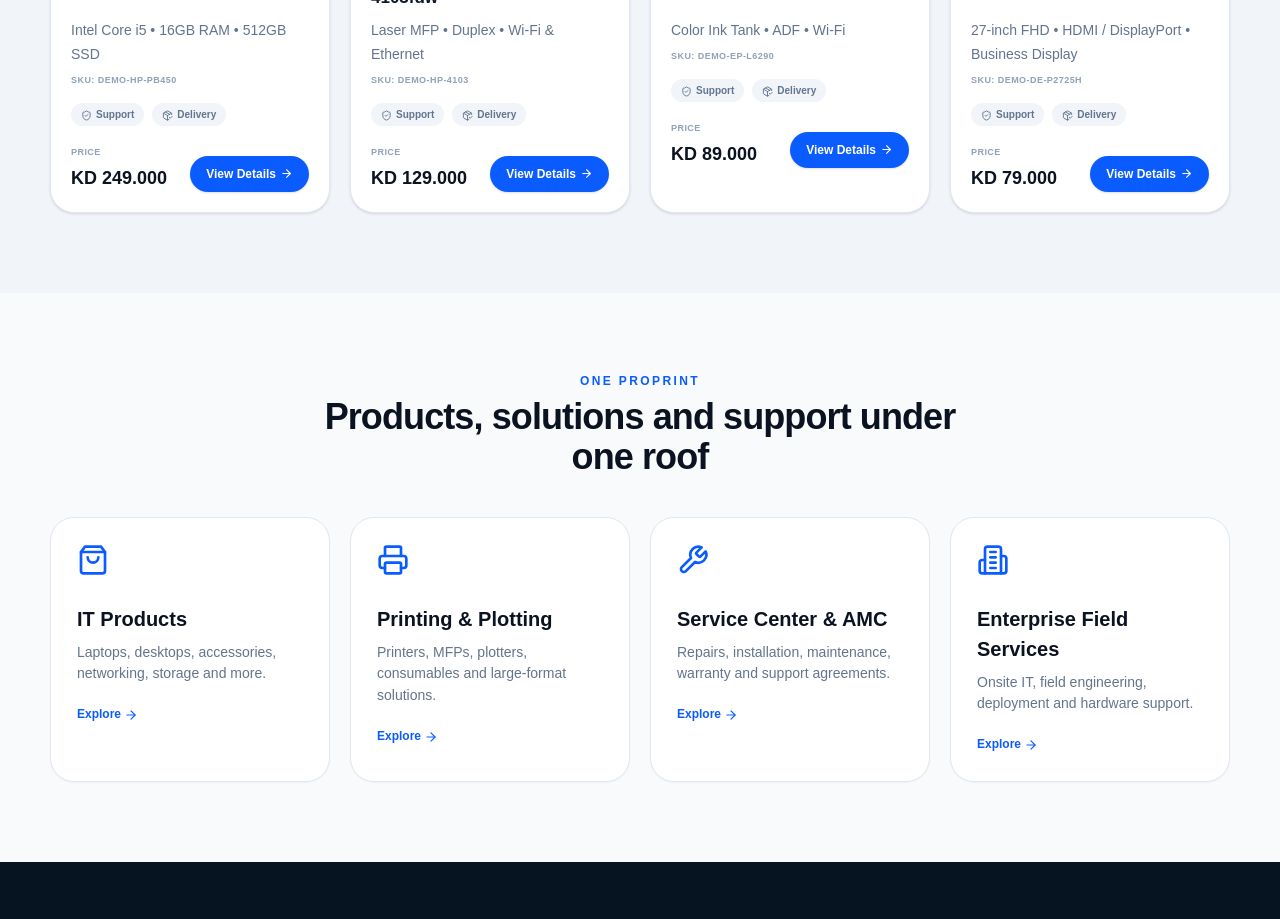
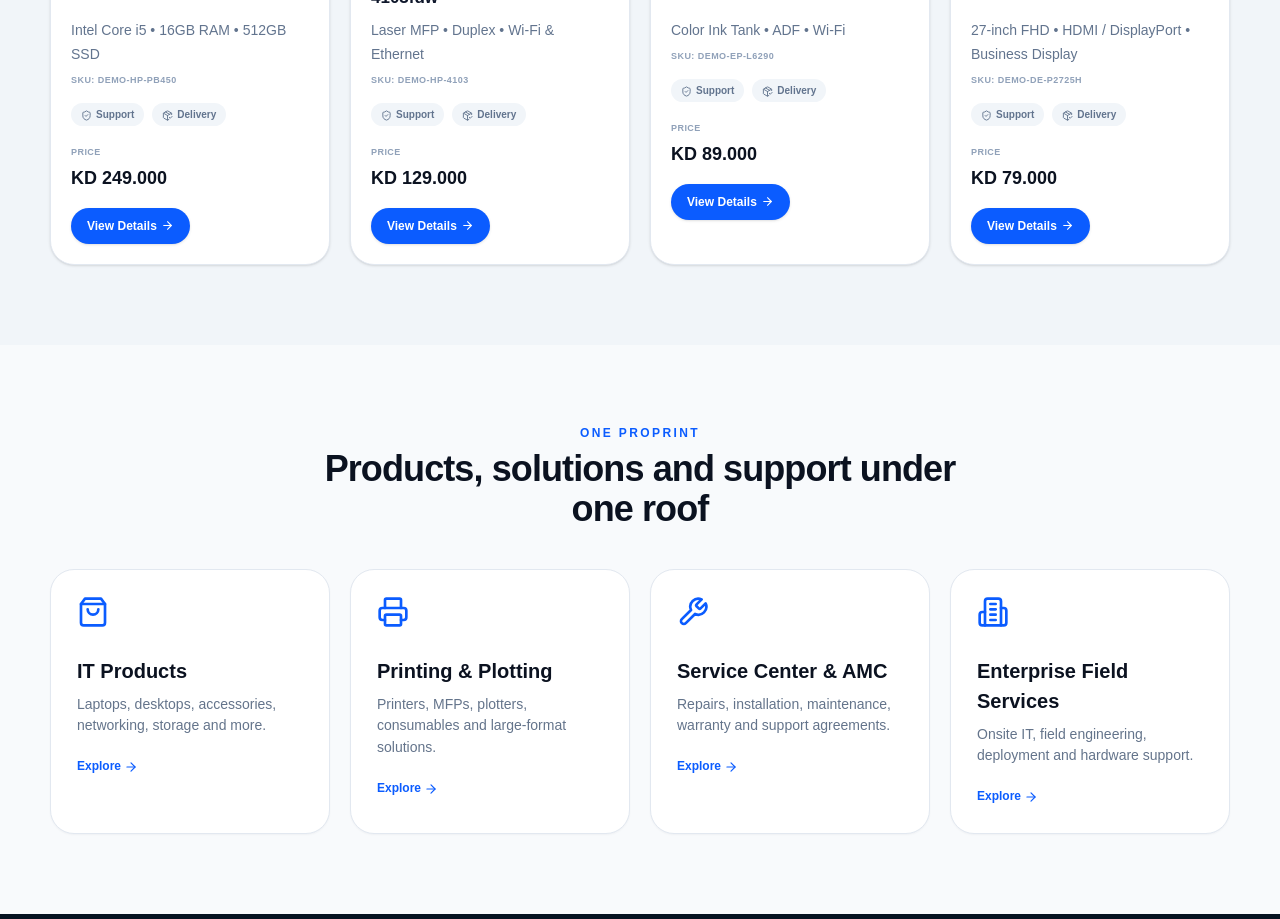
Before and after one commit to broprint/proprint-solutions-2026, a Next.js app: page / in a window 1280 px wide. Shown: the part 2300-3219 px from the top of the page. Built offline with nearby package versions, Linux system fonts and the light colour scheme.

Commit message:
Add stock-aware actions to shop product cards

```diff
--- a/components/ProductCard.tsx
+++ b/components/ProductCard.tsx
@@ -1,23 +1,36 @@
 import Link from 'next/link';
-import { ArrowRight, CheckCircle2, PackageCheck, ShieldCheck } from 'lucide-react';
+import { ArrowRight, CheckCircle2, PackageCheck, ShieldCheck, ShoppingCart } from 'lucide-react';
 import type { Product } from '@/data/catalog';
 import { ProductVisual } from './ProductVisual';
 
 export function ProductCard({ product }: { product:Product }) {
-  const quoteOnly = product.price.toLowerCase().includes('quote');
+  const quoteOnly = product.priceOnRequest || product.stock === 'Quote only' || product.price.toLowerCase().includes('quote');
+  const inStock = (product.stock === 'In stock' || product.stock === 'Low stock') && (product.stockQuantity ?? 0) > 0;
+  const orderable = product.stock === 'Available on order';
+  const canBuy = !quoteOnly && (inStock || orderable);
   const available = product.stock || (quoteOnly ? 'Quote only' : 'Available');
+  const availabilityClass = product.stock === 'Out of stock' || product.stock === 'Request availability'
+    ? 'text-slate-500'
+    : product.stock === 'Low stock' || product.stock === 'Available on order'
+      ? 'text-amber-600'
+      : 'text-emerald-600';
+
   return <article className="group overflow-hidden rounded-[1.5rem] border border-slate-200 bg-white shadow-sm transition duration-300 hover:-translate-y-1 hover:shadow-xl">
     <div className="relative">
       <ProductVisual icon={product.icon} image={product.image} imageAlt={product.imageAlt || product.name}/>
       {product.badge && <span className="absolute left-4 top-4 z-30 rounded-full bg-white px-3 py-1 text-[9px] font-black tracking-widest text-[#0b5cff] shadow-sm">{product.badge}</span>}
     </div>
     <div className="p-5">
-      <div className="flex items-center justify-between gap-3"><div className="text-[10px] font-black uppercase tracking-[.14em] text-slate-400">{product.brand} • {product.category}</div><span className="flex items-center gap-1 text-[10px] font-black text-emerald-600"><CheckCircle2 size={12}/>{available}</span></div>
+      <div className="flex items-center justify-between gap-3"><div className="text-[10px] font-black uppercase tracking-[.14em] text-slate-400">{product.brand} • {product.category}</div><span className={`flex items-center gap-1 text-[10px] font-black ${availabilityClass}`}><CheckCircle2 size={12}/>{available}{inStock && product.stockQuantity!==undefined ? ` · ${product.stockQuantity}` : ''}</span></div>
       <h3 className="mt-2 min-h-12 text-[17px] font-black leading-6 text-slate-900">{product.name}</h3>
       <p className="mt-2 text-sm leading-6 text-slate-500">{product.specs.join(' • ')}</p>
       {product.sku && <div className="mt-2 text-[9px] font-bold uppercase tracking-wider text-slate-400">SKU: {product.sku}</div>}
       <div className="mt-4 flex flex-wrap gap-2 text-[10px] font-bold text-slate-500"><span className="rounded-full bg-slate-100 px-2.5 py-1"><ShieldCheck className="mr-1 inline" size={11}/>Support</span><span className="rounded-full bg-slate-100 px-2.5 py-1"><PackageCheck className="mr-1 inline" size={11}/>Delivery</span></div>
-      <div className="mt-5 flex items-end justify-between gap-3"><div><div className="text-[9px] font-bold uppercase tracking-wider text-slate-400">{quoteOnly?'Business pricing':'Price'}</div><b className="mt-1 block text-lg">{product.price}</b></div><Link href={`/products/${product.slug}`} aria-label={`View details for ${product.name}`} className="inline-flex items-center rounded-full bg-[#0b5cff] px-4 py-2.5 text-xs font-black text-white shadow-sm transition hover:bg-[#084bcf] hover:shadow-md focus-visible:outline-none focus-visible:ring-2 focus-visible:ring-[#0b5cff] focus-visible:ring-offset-2">View Details <ArrowRight className="ml-1" size={13}/></Link></div>
+      <div className="mt-5"><div className="text-[9px] font-bold uppercase tracking-wider text-slate-400">{quoteOnly?'Business pricing':'Price'}</div><b className="mt-1 block text-lg">{product.price}</b></div>
+      <div className="mt-4 flex flex-wrap gap-2">
+        {canBuy && <Link href={`/products/${product.slug}`} aria-label={`Buy ${product.name}`} className="inline-flex items-center rounded-full bg-[#f47b20] px-4 py-2.5 text-xs font-black text-white shadow-sm transition hover:bg-[#dc6815]"><ShoppingCart className="mr-1.5" size={14}/>Add to Cart</Link>}
+        <Link href={`/products/${product.slug}`} aria-label={`View details for ${product.name}`} className="inline-flex items-center rounded-full bg-[#0b5cff] px-4 py-2.5 text-xs font-black text-white shadow-sm transition hover:bg-[#084bcf] hover:shadow-md focus-visible:outline-none focus-visible:ring-2 focus-visible:ring-[#0b5cff] focus-visible:ring-offset-2">{quoteOnly ? 'Request Price' : product.stock === 'Request availability' || product.stock === 'Out of stock' ? 'Check Availability' : 'View Details'} <ArrowRight className="ml-1" size={13}/></Link>
+      </div>
     </div>
   </article>;
 }
```
